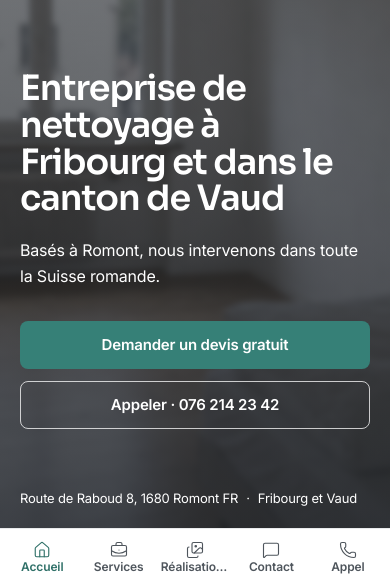
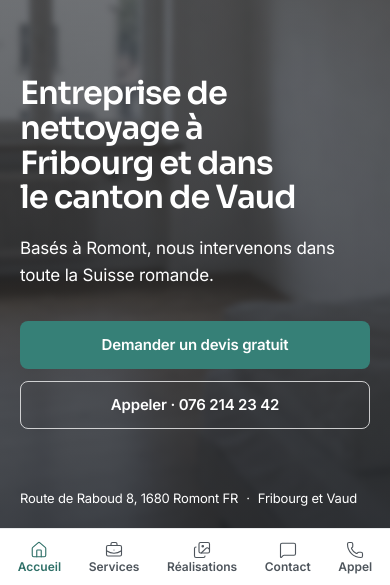
Before and after one commit to sopdibran-collab/sopdibran-collab.github.io-gzimmo, a Next.js app: page / in a window 390 px wide. Shown: the part 259-844 px from the top of the page. Built offline with nearby package versions, Linux system fonts and the light colour scheme; no server answers.

Commit message:
Typo v2 : H1 accueil 2 lignes, nav mobile sans troncature, préchargement latin seul, échelle texte fiche

```diff
--- a/app/globals.css
+++ b/app/globals.css
@@ -25,8 +25,8 @@
   --radius-sm: 6px;
   --radius-md: 8px;
 
-  --font-display: var(--font-sora), ui-sans-serif, system-ui, sans-serif;
-  --font-sans: var(--font-inter), ui-sans-serif, system-ui, sans-serif;
+  --font-display: var(--font-sora), var(--font-sora-ext), ui-sans-serif, system-ui, sans-serif;
+  --font-sans: var(--font-inter), var(--font-inter-ext), ui-sans-serif, system-ui, sans-serif;
 
   /* Fiche typo Gzimmo v1 : H1 34→52px, H2 26→36px, H3 19→22px (Sora 600). */
   --text-display-xl: clamp(2.125rem, 1.6rem + 2.4vw, 3.25rem);
@@ -39,10 +39,25 @@
   --text-display-h3--line-height: 1.2;
   --text-display-h3--font-weight: 600;
   /* Petites tailles : jamais sans interlignage (légendes 1.5). */
-  --text-xs: 0.75rem;
+  /* H1 accueil : 32px lh1.08 (390) → 46px. */
+  --text-hero: clamp(2rem, 1.6rem + 1.6vw, 2.875rem);
+  --text-hero--line-height: 1.08;
+  --text-hero--font-weight: 600;
+  /* Lead 17→19 lh1.6 ; corps 16→17 lh1.65 ; blocs courts 15→16 lh1.55. */
+  --text-lead: clamp(1.0625rem, 1rem + 0.25vw, 1.1875rem);
+  --text-lead--line-height: 1.6;
+  --text-base: clamp(1rem, 0.95rem + 0.2vw, 1.0625rem);
+  --text-base--line-height: 1.65;
+  --text-sm: clamp(0.9375rem, 0.9rem + 0.15vw, 1rem);
+  --text-sm--line-height: 1.55;
+  /* Meta / légendes : 13px min. */
+  --text-xs: 0.8125rem;
   --text-xs--line-height: 1.5;
-  --text-sm: 0.875rem;
-  --text-sm--line-height: 1.5;
+  /* Labels / eyebrows / badges : 12px Inter 600 caps .06em. */
+  --text-label: 0.75rem;
+  --text-label--line-height: 1.3;
+  --text-label--font-weight: 600;
+  --text-label--letter-spacing: 0.06em;
 
   --spacing-section: clamp(5rem, 8vw, 7.5rem);
   --spacing-footer: clamp(2.5rem, 5vw, 3.5rem);
--- a/app/layout.tsx
+++ b/app/layout.tsx
@@ -16,17 +16,34 @@ import { createMetadata } from "@/lib/metadata";
 import "./globals.css";
 
 const inter = Inter({
-  subsets: ["latin", "latin-ext"],
+  subsets: ["latin"],
   weight: ["400", "500", "600"],
   variable: "--font-inter",
   display: "swap",
 });
 
 const sora = Sora({
-  subsets: ["latin", "latin-ext"],
+  subsets: ["latin"],
   weight: ["600"],
   variable: "--font-sora",
   display: "swap",
+});
+
+// latin-ext déclaré (unicode-range) mais non préchargé.
+const interExt = Inter({
+  subsets: ["latin-ext"],
+  weight: ["400", "500", "600"],
+  variable: "--font-inter-ext",
+  display: "swap",
+  preload: false,
+});
+
+const soraExt = Sora({
+  subsets: ["latin-ext"],
+  weight: ["600"],
+  variable: "--font-sora-ext",
+  display: "swap",
+  preload: false,
 });
 
 const gscVerification = process.env.NEXT_PUBLIC_GSC_VERIFICATION;
@@ -46,7 +63,7 @@ export default function RootLayout({
   children: React.ReactNode;
 }>) {
   return (
-    <html lang="fr-CH" className={`${inter.variable} ${sora.variable}`}>
+    <html lang="fr-CH" className={`${inter.variable} ${interExt.variable} ${sora.variable} ${soraExt.variable}`}>
       <head>
         <GoogleTagManagerScript />
         <PlausibleScript />
--- a/components/content/HomeHero.tsx
+++ b/components/content/HomeHero.tsx
@@ -23,11 +23,11 @@ export function HomeHero() {
       />
 
       <div className="relative z-10 mx-auto flex min-h-hero-photo w-full max-w-[1200px] min-w-0 flex-col justify-end px-container pb-16 pt-28 sm:pb-20 sm:pt-32 lg:pb-24">
-        <div className="min-w-0 max-w-3xl animate-fade-in-up motion-reduce:animate-none">
-          <h1 className="max-w-[18.2em] font-display text-display-xl font-semibold tracking-[-0.03em] text-white">
+        <div className="min-w-0 max-w-4xl animate-fade-in-up motion-reduce:animate-none">
+          <h1 className="max-w-[32ch] text-balance font-display text-hero font-semibold tracking-[-0.03em] text-white">
             Entreprise de nettoyage à Fribourg et dans le canton de Vaud
           </h1>
-          <p className="mt-5 max-w-xl text-base leading-relaxed text-white">
+          <p className="mt-5 max-w-[60ch] text-lead text-white">
             Basés à Romont, nous intervenons dans toute la Suisse romande.
           </p>
 
--- a/components/layout/Footer.tsx
+++ b/components/layout/Footer.tsx
@@ -34,7 +34,7 @@ const chipClass =
 
 /** Labels uppercase — blanc/70 sur fond teal sombre ≈ 5.5:1 (AA). */
 const labelClass =
-  "mb-1.5 text-xs font-semibold uppercase leading-[1.3] tracking-[0.06em] text-white/70";
+  "mb-1.5 text-label font-semibold uppercase text-white/70";
 
 function LinkRow({
   label,
--- a/components/layout/MobileBottomNav.tsx
+++ b/components/layout/MobileBottomNav.tsx
@@ -31,7 +31,7 @@ function isNavActive(pathname: string, href: string) {
 
 /**
  * Navigation mobile native-style : barre basse ultra-compacte,
- * icônes Lucide fines + labels text-xs, blur + bordure légère.
+ * icônes Lucide fines + labels text-label, blur + bordure légère.
  */
 export function MobileBottomNav() {
   const pathname = usePathname();
@@ -52,7 +52,7 @@ export function MobileBottomNav() {
           const active = isNavActive(pathname, item.href);
 
           return (
-            <li key={item.href} className="min-w-0 flex-1">
+            <li key={item.href} className="min-w-0 flex-auto">
               <Link
                 href={item.href}
                 aria-current={active ? "page" : undefined}
@@ -63,7 +63,7 @@ export function MobileBottomNav() {
                 )}
               >
                 <Icon className="size-[18px] stroke-[1.5]" aria-hidden />
-                <span className="max-w-full truncate text-xs font-semibold leading-none tracking-[-0.01em]">
+                <span className="max-w-full truncate text-label font-semibold leading-none tracking-normal">
                   {item.label}
                 </span>
               </Link>
@@ -71,7 +71,7 @@ export function MobileBottomNav() {
           );
         })}
 
-        <li className="min-w-0 flex-1">
+        <li className="min-w-0 flex-auto">
           <a
             href={callHref}
             aria-label={`Appel, ${company.phoneDisplay}`}
@@ -81,7 +81,7 @@ export function MobileBottomNav() {
             )}
           >
             <Phone className="size-[18px] stroke-[1.5]" aria-hidden />
-            <span className="text-xs font-semibold leading-none tracking-[-0.01em]">
+            <span className="text-label font-semibold leading-none tracking-normal">
               Appel
             </span>
           </a>
--- a/components/ui/Badge.tsx
+++ b/components/ui/Badge.tsx
@@ -4,7 +4,7 @@ export function Badge({ children, className }: { children: React.ReactNode; clas
   return (
     <p
       className={cn(
-        "text-sm font-medium tracking-[0.12em] text-muted uppercase",
+        "text-label font-semibold uppercase text-muted",
         className,
       )}
     >
```
